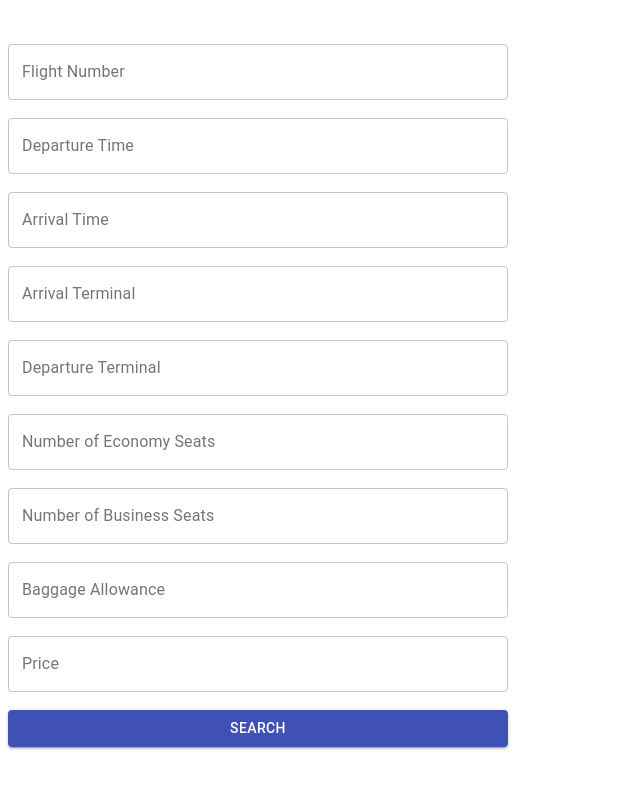
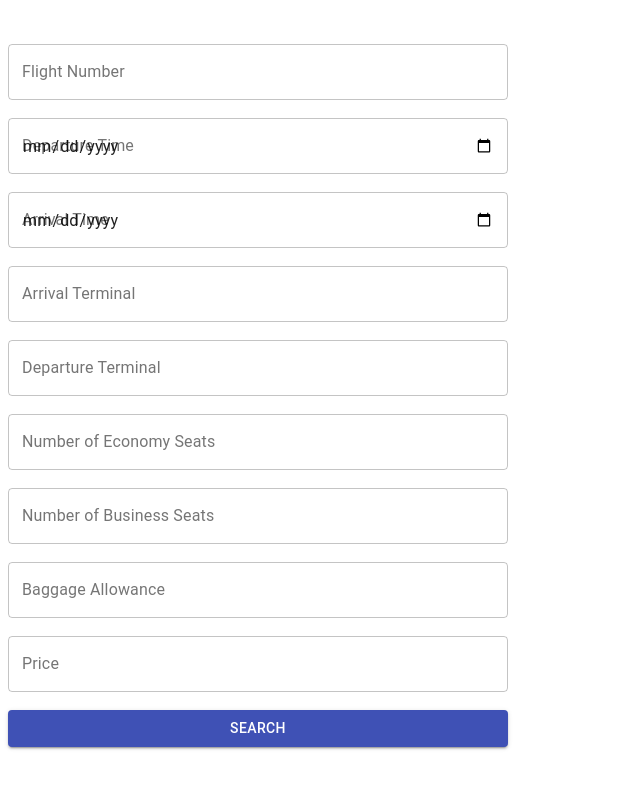
Before and after one commit to advanced-computer-lab/HNFEY, a React (Create React App) app in the folder client/: page /create-flight in a window 1280 px wide. Shown: the top 788 px of the page, without its empty margins (0-640 px from the left). Built offline with nearby package versions, Linux system fonts and the light colour scheme.

Commit message:
change date type

```diff
--- a/client/src/components/CreateFlightForm/CreateFlightForm.js
+++ b/client/src/components/CreateFlightForm/CreateFlightForm.js
@@ -53,7 +53,7 @@ export const CreateFlightForm = () => {
         onChange={handleChange}
         variant="outlined"
         label="Departure Time"
-        type="text"
+        type="date"
       />
       <br />
       <br />
@@ -64,7 +64,7 @@ export const CreateFlightForm = () => {
         onChange={handleChange}
         variant="outlined"
         label="Arrival Time"
-        type="text"
+        type="date"
       />
 
       <br />
--- a/client/src/components/FlightList/FlightList.js
+++ b/client/src/components/FlightList/FlightList.js
@@ -9,6 +9,7 @@ import Table from '@mui/material/Table';
 import { useEffect, useState } from 'react';
 import Axios from "axios";
 import { useLocation } from "react-router-dom";
+import moment from 'moment';
 
 export const FlightList = () => {
 
@@ -46,8 +47,8 @@ useEffect(() => {
             //   sx={{ '&:last-child td, &:last-child th': { border: 0 } }}
             >
               <TableCell component="th" scope="row">{flight.flightNumber}</TableCell>
-              <TableCell align="right">{flight.departureTimeDate}</TableCell>
-              <TableCell align="right">{flight.arrivalTimeDate}</TableCell>
+              <TableCell align="right">{moment(flight.departureTimeDate).format('YYYY-MM-DD')}</TableCell>
+              <TableCell align="right">{moment(flight.arrivalTimeDate).format('YYYY-MM-DD')}</TableCell>
               <TableCell align="right">{flight.departureTerminal}</TableCell>
               <TableCell align="right">{flight.arrivalTerminal}</TableCell>
 
--- a/client/src/components/ListAllFlights/ListAllFlights.js
+++ b/client/src/components/ListAllFlights/ListAllFlights.js
@@ -10,6 +10,8 @@ import TableRow from '@mui/material/TableRow';
 import Paper from '@mui/material/Paper';
 import Table from '@mui/material/Table';
 import { useEffect} from 'react';
+import moment from 'moment';
+
 
 
 export const ListAllFlights = () => {
@@ -26,6 +28,7 @@ export const ListAllFlights = () => {
     //e.preventDefault();
     //  console.log(flight.id);
     console.log(flightid);
+
     Axios.delete("http://localhost:8000/hnfey/flight/"+flightid);
     history.push("/list-all-flights");
     }
@@ -47,13 +50,14 @@ export const ListAllFlights = () => {
                 </TableHead>
             <TableBody>
       {flights.map((flight) => (
+
         <TableRow
         //   key={flight.flightNumber}
         //   sx={{ '&:last-child td, &:last-child th': { border: 0 } }}
         >
           <TableCell component="th" scope="row">{flight.flightNumber}</TableCell>
-          <TableCell align="right">{flight.departureTimeDate}</TableCell>
-          <TableCell align="right">{flight.arrivalTimeDate}</TableCell>
+          <TableCell align="right">{moment(flight.departureTimeDate).format('YYYY-MM-DD')}</TableCell>
+          <TableCell align="right">{moment(flight.arrivalTimeDate).format('YYYY-MM-DD')}</TableCell>
           <TableCell align="right">{flight.departureTerminal}</TableCell>
           <TableCell align="right">{flight.arrivalTerminal}</TableCell>
           <TableCell align="right"><Button
```
Also changed, not shown: 2 other files (tests, documents, lock files or other folders).
